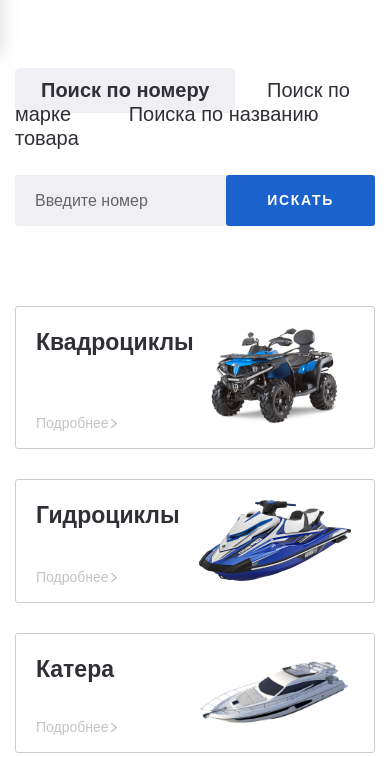
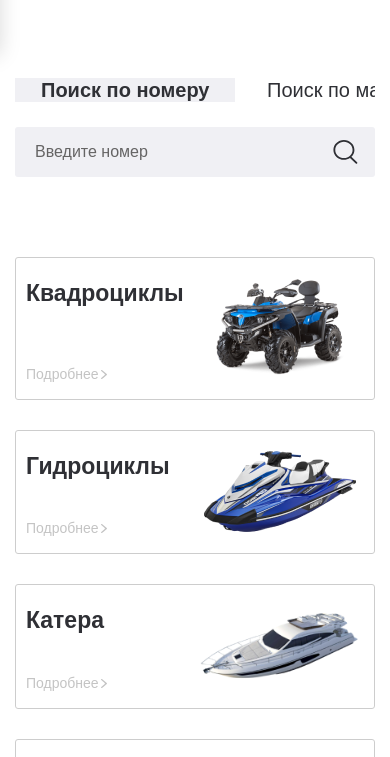
Before and after one commit to eastcriminal/drivemotoshop, a plain HTML site: page index.html in a window 390 px wide. Shown: the part 982-1739 px from the top of the page. Drawn offline with nearby package versions, Linux system fonts and the light colour scheme.

Commit message:
layout responsive search block and categories product

```diff
--- a/css/style.css
+++ b/css/style.css
@@ -1684,6 +1684,10 @@ button.catalog__filter-btnline {
   .banner-section__slider {
     max-width: 600px;
   }
+
+  .categories__inner {
+    justify-content: space-around;
+  }
 }
 
 @media (max-width: 1100px) {
@@ -1757,6 +1761,14 @@ button.catalog__filter-btnline {
   .banner-section__slider-img {
     max-width: 100%;
   }
+
+  .mobile-overflow {
+    width: 1000px;
+  }
+
+  .tabs-wrapper {
+    overflow-x: scroll;
+  }
 }
 
 @media (max-width: 640px) {
@@ -1771,11 +1783,38 @@ button.catalog__filter-btnline {
   .banner-section .container {
     padding: 0;
   }
+
+  .search__content-btn {
+    font-size: 0;
+    line-height: 0;
+    background-image: url('../images/search-icon.svg');
+    background-repeat: no-repeat;
+    padding: 17px;
+    width: 24px;
+    height: 24px;
+    background-color: transparent;
+    position: absolute;
+    right: 8px;
+    top: 13px;
+    outline: none;
+  }
+
+  .search__content-input {
+    height: 50px;
+    padding-right: 50px;
+  }
+
+  .search__content-form {
+    position: relative;
+  }
 }
 
 @media (max-width: 440px) {
-
   .banner-section__slider-img {
     min-height: 164px;
   }
-}
+
+  .categories__item {
+    padding: 20px 10px 16px;
+  }
+}
--- a/index.html
+++ b/index.html
@@ -251,10 +251,12 @@
 <section class="search page-section">
   <div class="container">
     <div class="search__inner">
-      <div class="search__tabs">
-        <a class="tab search__tabs-item tab&#45;&#45;active" href="#tab-1">Поиск по номеру</a>
-        <a class="tab search__tabs-item" href="#tab-2">Поиск по марке</a>
-        <a class="tab search__tabs-item" href="#tab-3">Поиска по названию товара</a>
+      <div class="search__tabs tabs-wrapper">
+        <div class="mobile-overflow">
+          <a class="tab search__tabs-item tab&#45;&#45;active" href="#tab-1">Поиск по номеру</a>
+          <a class="tab search__tabs-item" href="#tab-2">Поиск по марке</a>
+          <a class="tab search__tabs-item" href="#tab-3">Поиска по названию товара</a>
+        </div>
       </div>
       <div class="serch__content">
         <div id="tab-1" class="tabs-content search__content-item tabs-content&#45;&#45;active">
@@ -340,7 +342,6 @@
     </div>
   </div>
 </section>
-
 
 <section class="products page-section">
   <div class="container">
```
Also changed, not shown: images/search-icon.svg (added).
